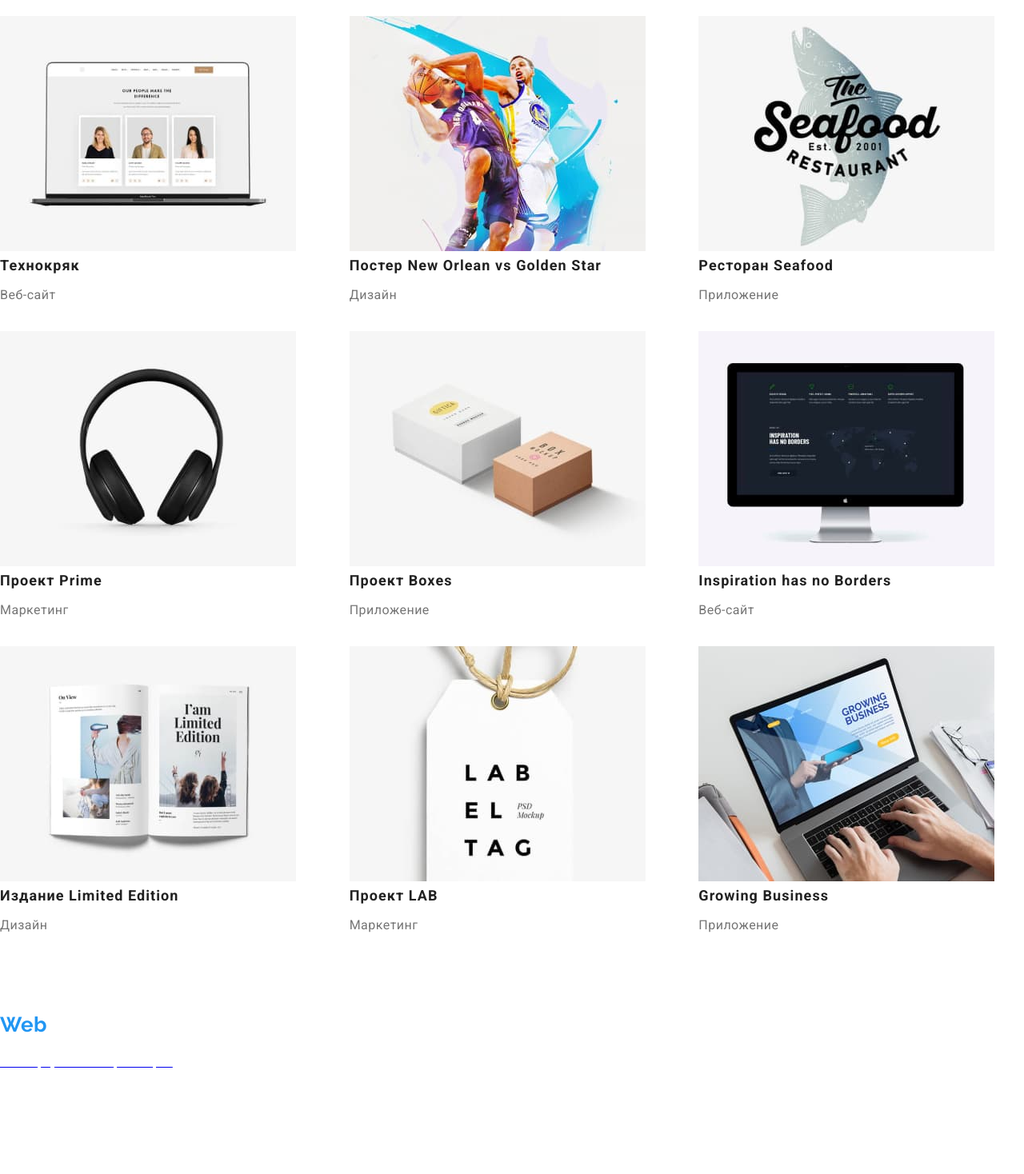
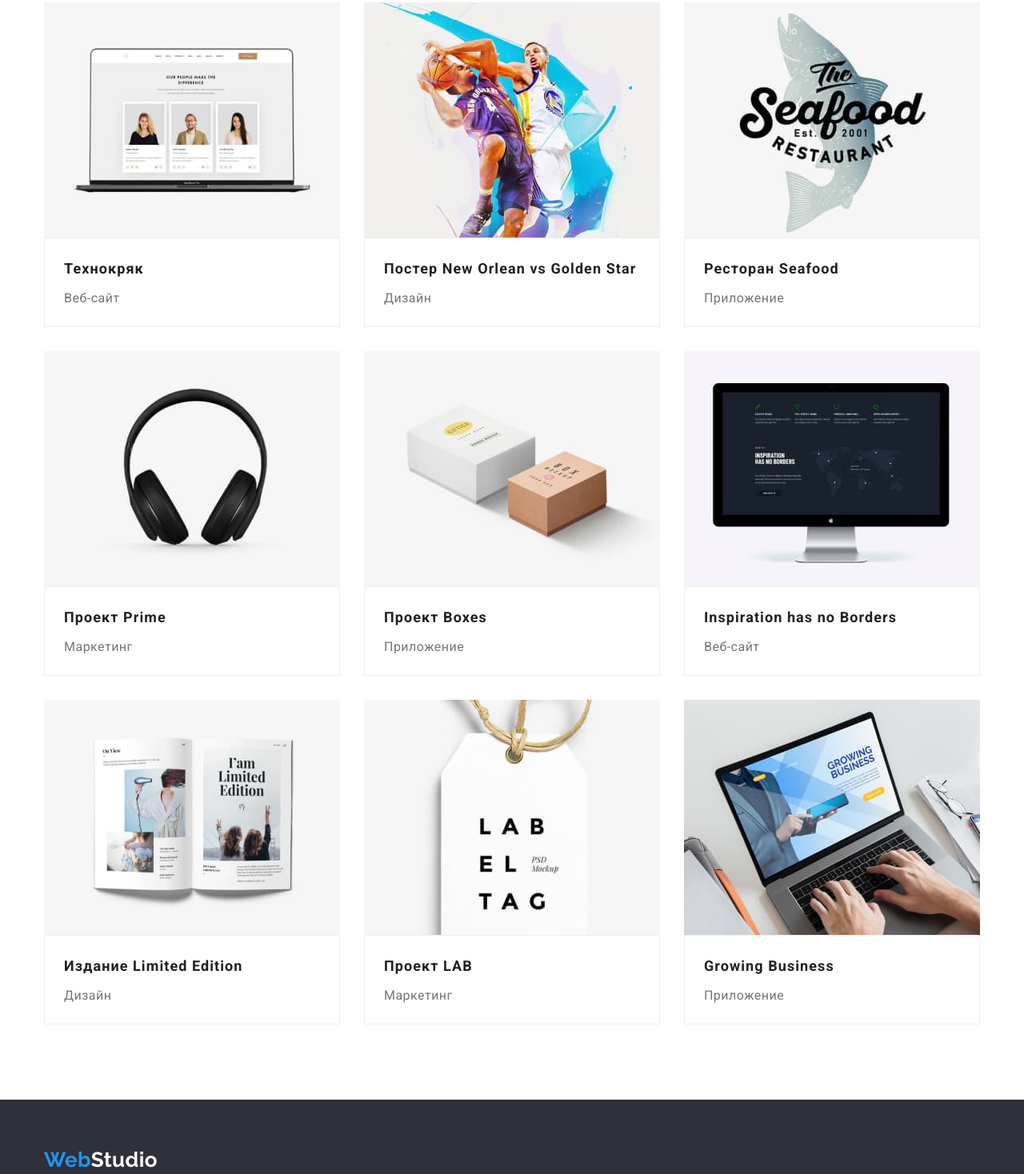
Before and after one commit to Alekhandro24/goit-markup-hw-03, a plain HTML site: page portfolio.html in a window 1280 px wide. Shown: the part 261-1729 px from the top of the page at 80% size. Before the commit the page ends 1667 px from the top, so only its background shows below. Drawn offline with nearby package versions, Linux system fonts and the light colour scheme.

Commit message:
Добавив контейнери

```diff
--- a/portfolio.html
+++ b/portfolio.html
@@ -15,8 +15,8 @@
 
 <body>
     <!-- Header -->
-    <header class="portfolio-page-header">
-        <div class="conteiner portfolio-nav">
+    <header class="header">
+        <div class="container header-page">
             <nav class="page-nav">
                 <a href="./index.html" class="logo"><span class="logo-web">Web</span><span class="logo-studio">Studio</span></a>
                 <ul class="site-nav list">
@@ -36,7 +36,7 @@
     <!--Main -->
     <main>
         <section class="hero-portfolio">
-            <div class="portfolio-conteiner">
+            <div class="container">
                 <h1 class="hiden-section-title">Наши работы</h1>
                 <ul class="portfolio">
                     <li class="item"><button type="button" class="button">Все</button></li>
@@ -45,68 +45,86 @@
                     <li class="item"><button type="button" class="button">Дизайн</button></li>
                     <li class="item"><button type="button" class="button">Маркетинг</button></li>
                 </ul>
-                <ul class="portfolio-list">
+                <ul class="portfolio-list list">
                     <li class="portfolio-item">
                         <a href="" class="link">
                             <img src="./images/imgp1.jpg" alt="открытый ноутбук" width="370" height="294">
+                            <div class="portfolio-title">
                                 <h2 class="title">Технокряк</h2>
                                 <p>Веб-сайт</p>
+                            </div>
                         </a>
                     </li>
                     <li class="portfolio-item">
                         <a href="" class="link">
                             <img src="./images/imgp2.jpg" alt="два парня играют баскетбол" width="370" height="294">
+                            <div class="portfolio-title">
                                 <h2 class="title">Постер New Orlean vs Golden Star</h2>
                                 <p>Дизайн</p>
+                            </div>
                         </a>
                     </li>
                     <li class="portfolio-item">
                         <a href="" class="link">
                             <img src="./images/imgp3.jpg" alt="морская еда, рыба" width="370" height="294">
+                            <div class="portfolio-title">
                                 <h2 class="title">Ресторан Seafood</h2>
                                 <p>Приложение</p>
+                            </div>
                         </a>
                     </li>
                     <li class="portfolio-item">
                         <a href="" class="link">
                             <img src="./images/imgp4.jpg" alt="музыкальные наушники" width="370" height="294">
+                            <div class="portfolio-title">
                                 <h2 class="title">Проект Prime</h2>
                                 <p>Маркетинг</p>
+                            </div>
                         </a>
                     </li>
                     <li class="portfolio-item">
                         <a href="" class="link">
                             <img src="./images/imgp5.jpg" alt="две коробочки" width="370" height="294">
+                            <div class="portfolio-title">
                                 <h2 class="title">Проект Boxes</h2>
                                 <p>Приложение</p>
+                            </div>
                         </a>
                     </li>
                     <li class="portfolio-item">
                         <a href="" class="link">
                             <img src="./images/imgp6.jpg" alt="минитор компа" width="370" height="294">
+                            <div class="portfolio-title">
                                 <h2 class="title">Inspiration has no Borders</h2>
                                 <p>Веб-сайт</p>
+                            </div>
                         </a>
                     </li>
                     <li class="portfolio-item">
                         <a href=" " class="link">
                             <img src="./images/imgp7.jpg" alt="книга" width="370" height="294">
+                            <div class="portfolio-title">
                                 <h2 class="title">Издание Limited Edition</h2>
                                 <p>Дизайн</p>
+                            </div>
                         </a>
                     </li>
                     <li class="portfolio-item">
                         <a href="" class="link">
                             <img src="./images/imgp8.jpg" alt="бирка с надписью" width="370" height="294">
+                            <div class="portfolio-title">
                                 <h2 class="title">Проект LAB</h2>
                                 <p>Маркетинг</p>
+                            </div>
                         </a>
                     </li>
                     <li class="portfolio-item">
                         <a href="" class="link">
                             <img src="./images/imgp9.jpg" alt="парень печатает на ноуте" width="370" height="294">
+                            <div class="portfolio-title">
                                 <h2 class="title">Growing Business</h2>
                                 <p>Приложение</p>
+                            </div>
                         </a>
                     </li>
                 </ul>
@@ -115,8 +133,8 @@
     </main>
 
     <!-- Footer -->
-    <footer>
-        <div class="footer-conteiner">
+    <footer class="footer">
+        <div class="footer-container">
             <a href="./index.html" class="logo footer-logo"><span class="footer-logo-web">Web</span><span class="footer-logo-studio">Studio</span></a>
             <address>
                 <ul class="footer-nav list">
```
Lines whose indentation alone changed are shown as unchanged.
